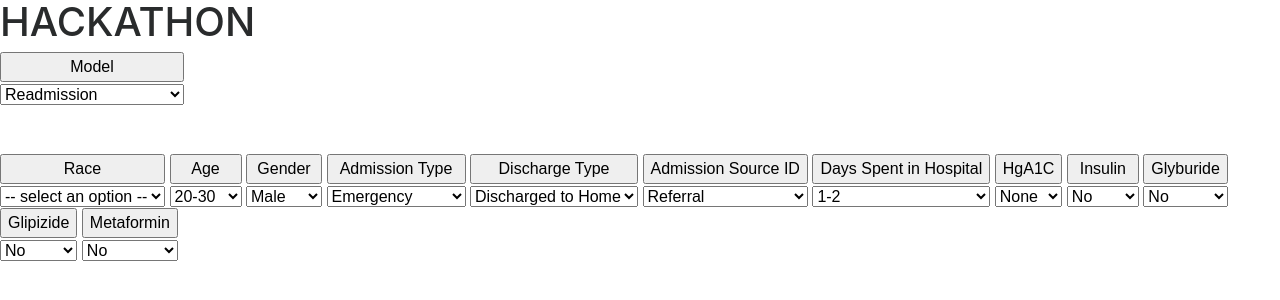
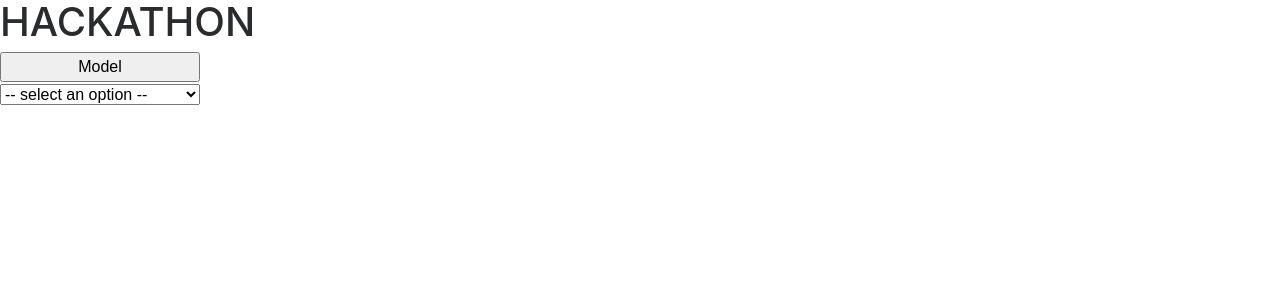
Before and after one commit to kacperp94/ArchHacks, a Flask app: page / in a window 1280 px wide. Shown: the top 300 px of the page. Run offline with Flask 2, Linux system fonts and the light colour scheme; some libraries are stand-ins or nearby versions.

Commit message:
Updated html and js in Ubuntu

```diff
--- a/templates/hackathon.html
+++ b/templates/hackathon.html
@@ -28,19 +28,26 @@
     app.initialize();
 </script>
 
+<style type="text/css">
+  .dropdown {
+    display: none;
+  }
+</style>
+
 <body>
 
 <h1>HACKATHON</h1>
 
-<div class="dropdown">
+<div class="dropdown1">
   <div>
-  	<button type="button" style="width: -webkit-fill-available;"> Model </button>
+  	<button type="button" style="width: 200px;"> Model </button>
   </div>
-  <select style="width: -webkit-fill-available;" id="modelSelector" onchange="openParams()">
-    <option value="[5, 6, 8]">Readmission</option>
-    <option value="[6, 10, 11, 12]">Insulin Level</option>
-    <option value="[8, 9, 10, 11, 12]">Days Spent in Hospital</option>
-    <option value="[6, 9, 10, 11, 12]">HgA1C</option>
+  <select style="width: 200px" id="modelSelector" onchange="openParams()">
+    <option disabled selected value> -- select an option -- </option>
+    <option value="[1, 2, 3, 4, 5, 6, 8]">Readmission</option>
+    <option value="[1, 2, 3, 4, 6, 10, 11, 12]">Insulin Level</option>
+    <option value="[1, 2, 3, 4, 8, 9, 10, 11, 12]">Days Spent in Hospital</option>
+    <option value="[1, 2, 3, 4, 6, 9, 10, 11, 12]">HgA1C</option>
   </select>
 
 </div>
@@ -53,10 +60,9 @@
 
 <div class="dropdown" id="param1">
   <div>
-  	<button type="button" style="width: -webkit-fill-available;">
- Race </button>
+  	<button type="button" style="width: 200px"> Race </button>
   </div>
-  <select style="width: -webkit-fill-available;">
+  <select style="width: 200px">
 
   	<option disabled selected value> -- select an option -- </option>
     <option value="Caucasian">Caucasian</option>
@@ -68,12 +74,11 @@
 
 <div class="dropdown" id="param2">
   <div>
-  	<button type="button" style="width: -webkit-fill-available;">
- Age </button>
+  	<button type="button" style="width: 200px"> Age </button>
   </div>
-  <select style="width: -webkit-fill-available;">
+  <select style="width: 200px">
 
-
+    <option disabled selected value> -- select an option -- </option>
     <option value="20-30">20-30</option>
     <option value="30-40">30-40</option>
     <option value="40-50">40-50</option>
@@ -87,12 +92,12 @@
 
 <div class="dropdown" id="param3">
   <div>
-  	<button type="button" style="width: -webkit-fill-available;">
+  	<button type="button" style="width: 200px">
  Gender </button>
   </div>
-  <select style="width: -webkit-fill-available;">
+  <select style="width: 200px">
 
-
+    <option disabled selected value> -- select an option -- </option>
     <option value="Male">Male</option>
     <option value="Female">Female</option>
   </select>
@@ -100,12 +105,12 @@
 
 <div class="dropdown" id="param4">
   <div>
-  	<button type="button" style="width: -webkit-fill-available;">
+  	<button type="button" style="width: 200px">
  Admission Type </button>
   </div>
-  <select style="width: -webkit-fill-available;">
+  <select style="width: 200px">
 
-
+    <option disabled selected value> -- select an option -- </option>
     <option value=1>Emergency</option>
     <option value=2>Urgent</option>
     <option value=3>Elective</option>
@@ -115,12 +120,12 @@
 
 <div class="dropdown" id="param5">
   <div>
-  	<button type="button" style="width: -webkit-fill-available;">
+  	<button type="button" style="width: 200px">
  Discharge Type </button>
   </div>
-  <select style="width: -webkit-fill-available;">
+  <select style="width: 200px">
 
-
+    <option disabled selected value> -- select an option -- </option>
     <option value=1>Discharged to Home</option>
     <option value=2>Discharged Transfer</option>
     <option value=3>Unknown or N/A</option>
@@ -129,12 +134,12 @@
 
 <div class="dropdown" id="param6">
   <div>
-  	<button type="button" style="width: -webkit-fill-available;">
+  	<button type="button" style="width: 200px">
  Admission Source ID </button>
   </div>
-  <select style="width: -webkit-fill-available;">
+  <select style="width: 200px">
 
-
+    <option disabled selected value> -- select an option -- </option>
     <option value=1>Referral</option>
     <option value=2>Transfer</option>
     <option value=3>Emergency Room</option>
@@ -144,12 +149,12 @@
 
 <div class="dropdown" id="param7">
   <div>
-  	<button type="button" style="width: -webkit-fill-available;">
+  	<button type="button" style="width: 200px">
  Days Spent in Hospital</button>
   </div>
-  <select style="width: -webkit-fill-available;">
+  <select style="width: 200px">
 
-
+    <option disabled selected value> -- select an option -- </option>
     <option value=1>1-2</option>
     <option value=2>3-4</option>
     <option value=3>5-14</option>
@@ -158,12 +163,12 @@
 
 <div class="dropdown" id="param8">
   <div>
-  	<button type="button" style="width: -webkit-fill-available;">
+  	<button type="button" style="width: 200px">
  HgA1C </button>
   </div>
-  <select style="width: -webkit-fill-available;">
+  <select style="width: 200px">
 
-
+    <option disabled selected value> -- select an option -- </option>
     <option value=1>None</option>
     <option value=2>Norm</option>
     <option value=3>7-8</option>
@@ -173,12 +178,12 @@
 
 <div class="dropdown" id="param9">
   <div>
-  	<button type="button" style="width: -webkit-fill-available;">
+  	<button type="button" style="width: 200px">
  Insulin </button>
   </div>
-  <select style="width: -webkit-fill-available;">
+  <select style="width: 200px">
 
-
+    <option disabled selected value> -- select an option -- </option>
     <option value="No">No</option>
     <option value="Up">Up</option>
     <option value="Steady">Steady</option>
@@ -188,12 +193,12 @@
 
 <div class="dropdown" id="param10">
   <div>
-  	<button type="button" style="width: -webkit-fill-available;">
+  	<button type="button" style="width: 200px">
  Glyburide </button>
   </div>
-  <select style="width: -webkit-fill-available;">
+  <select style="width: 200px">
 
-
+    <option disabled selected value> -- select an option -- </option>
     <option value="No">No</option>
     <option value="Up">Up</option>
     <option value="Steady">Steady</option>
@@ -203,12 +208,12 @@
 
 <div class="dropdown" id="param11">
   <div>
-  	<button type="button" style="width: -webkit-fill-available;">
+  	<button type="button" style="width: 200px">
  Glipizide </button>
   </div>
-  <select style="width: -webkit-fill-available;">
+  <select style="width: 200px">
 
-
+    <option disabled selected value> -- select an option -- </option>
     <option value="No">No</option>
     <option value="Up">Up</option>
     <option value="Steady">Steady</option>
@@ -218,12 +223,12 @@
 
 <div class="dropdown" id="param12">
   <div>
-  	<button type="button" style="width: -webkit-fill-available;">
+  	<button type="button" style="width: 200px">
  Metaformin </button>
   </div>
-  <select style="width: -webkit-fill-available;">
+  <select style="width: 200px">
 
-
+    <option disabled selected value> -- select an option -- </option>
     <option value="No">No</option>
     <option value="Up">Up</option>
     <option value="Steady">Steady</option>
```
Also changed, not shown: static/js/bootstrap.js.
